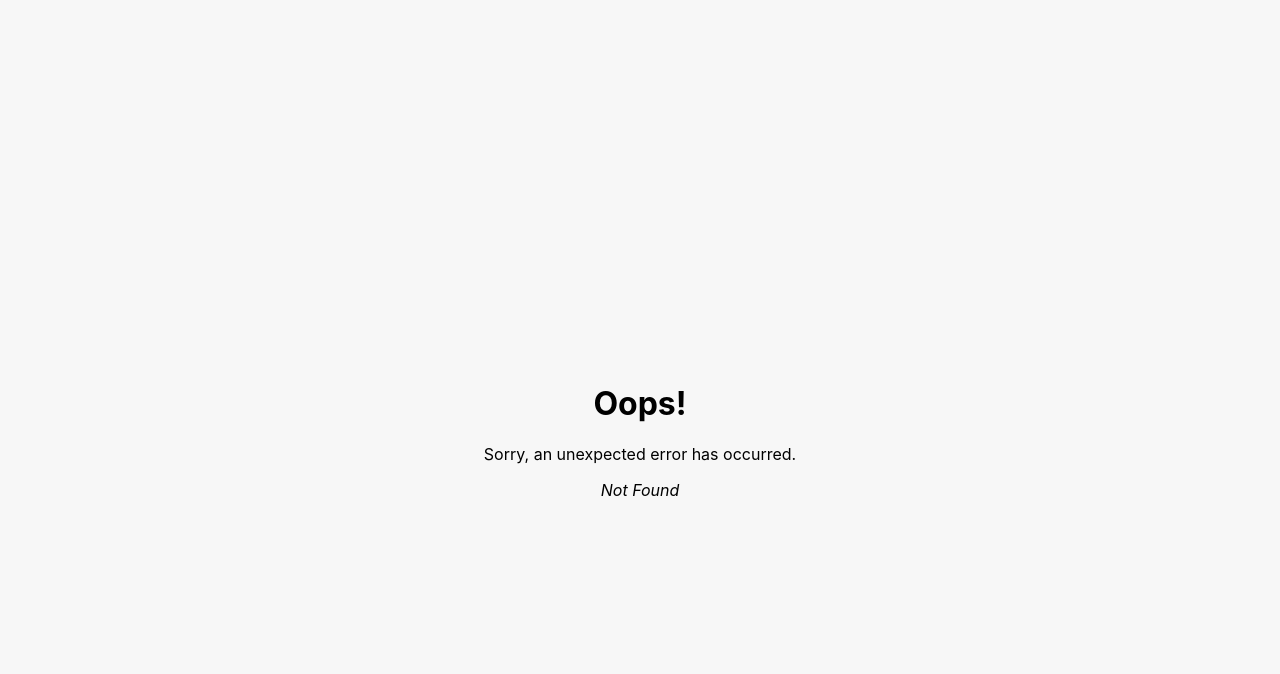
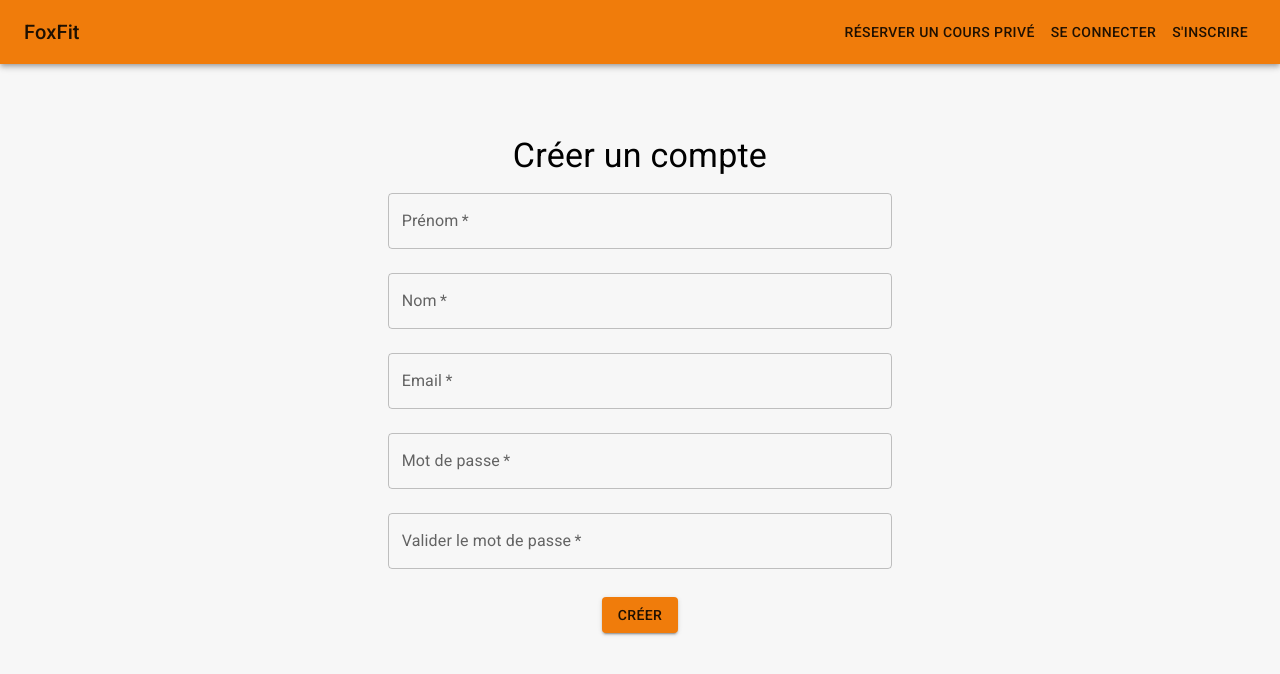
Before and after one commit to Yassine-cheffai/ganymede-ui, a React (Create React App) app: page /signup in a window 1280 px wide. Before the commit this address had no page. Shown: the top 674 px of the page. Built offline with nearby package versions, Linux system fonts and the light colour scheme; what pocketbase would draw is missing.

Commit message:
use var envs + start working on the sign up page

```diff
--- a/src/coachs.ts
+++ b/src/coachs.ts
@@ -2,7 +2,7 @@ import PocketBase from "pocketbase";
 
 import { CoachType, CoachDetailsType } from "./utils/types";
 
-const pb = new PocketBase("http://127.0.0.1:8090");
+const pb = new PocketBase(process.env.REACT_APP_API_URL);
 
 export const getCoachs = async () => {
   const records = await pb.collection("coachs").getFullList({
--- a/src/i18n.js
+++ b/src/i18n.js
@@ -11,34 +11,48 @@ i18n
       en: {
         translation: {
           "Reserve a private lesson": "Reserve a private lesson",
-          "Login": "Login",
+          Login: "Login",
           "Sign up": "Sign up",
-          "Welcome to FoxFit, Your Online Sport Platform": "Welcome to FoxFit, Your Online Sport Platform",
+          "Welcome to FoxFit, Your Online Sport Platform":
+            "Welcome to FoxFit, Your Online Sport Platform",
           "Book an online course": "Book an online course",
-          "Specialities": "Specialities",
-          "Description": "Description",
+          Specialities: "Specialities",
+          Description: "Description",
+          "Create Account": "Create Account",
+          "First Name": "First Name",
+          "Last Name": "Last Name",
+          Email: "Email",
+          Password: "Password",
+          "Validate Password": "Validate Password",
+          Create: "Create",
         },
       },
       fr: {
         translation: {
           "Reserve a private lesson": "Réserver un cours privé",
-          "Login": "Se connecter",
+          Login: "Se connecter",
           "Sign up": "S'inscrire",
-          "Welcome to FoxFit, Your Online Sport Platform": "Bienvenue sur FoxFit, Votre Plateforme de Sport en Ligne",
+          "Welcome to FoxFit, Your Online Sport Platform":
+            "Bienvenue sur FoxFit, Votre Plateforme de Sport en Ligne",
           "Book an online course": "Réserver un cours en ligne",
-          "Specialities": "Spécialités",
-          "Description": "Description",
+          Specialities: "Spécialités",
+          Description: "Description",
+          "Create Account": "Créer un compte",
+          "First Name": "Prénom",
+          "Last Name": "Nom",
+          Email: "Email",
+          Password: "Mot de passe",
+          "Validate Password": "Valider le mot de passe",
+          Create: "Créer",
         },
-      }
+      },
     },
     lng: "fr", // if you're using a language detector, do not define the lng option
     fallbackLng: "fr",
 
     interpolation: {
-      escapeValue: false // react already safes from xss => https://www.i18next.com/translation-function/interpolation#unescape
-    }
+      escapeValue: false, // react already safes from xss => https://www.i18next.com/translation-function/interpolation#unescape
+    },
   });
 
-
-
 // i18n.changeLanguage("fr");
--- /dev/null
+++ b/src/routes/signup.tsx
@@ -0,0 +1,65 @@
+import Box from "@mui/material/Box";
+import TextField from "@mui/material/TextField";
+import Typography from "@mui/material/Typography";
+import Button from "@mui/material/Button";
+import { useTranslation } from "react-i18next";
+
+export default function SignUp() {
+  const { t } = useTranslation();
+
+  return (
+    <Box
+      component="form"
+      sx={{
+        display: "flex",
+        flexDirection: "column",
+        width: "50ch",
+        alignItems: "center",
+        m: "auto",
+        mt: "7ch",
+      }}
+      noValidate
+      autoComplete="off"
+    >
+      <Typography variant="h4">{t("Create Account")}</Typography>
+      <TextField
+        required
+        fullWidth
+        id="first-name"
+        label={t("First Name")}
+        margin="normal"
+      />
+      <TextField
+        required
+        fullWidth
+        id="last-name"
+        label={t("Last Name")}
+        margin="normal"
+      />
+      <TextField
+        required
+        fullWidth
+        id="email"
+        label={t("Email")}
+        margin="normal"
+      />
+      <TextField
+        required
+        fullWidth
+        id="password"
+        label={t("Password")}
+        margin="normal"
+      />
+      <TextField
+        required
+        fullWidth
+        id="validate-password"
+        label={t("Validate Password")}
+        margin="normal"
+      />
+      <Button variant="contained" sx={{ mt: "20px" }}>
+        {t("Create")}
+      </Button>
+    </Box>
+  );
+}
```
Also changed, not shown: src/index.tsx (+7 -2 lines), 1 other file (tests, documents, lock files or other folders).
